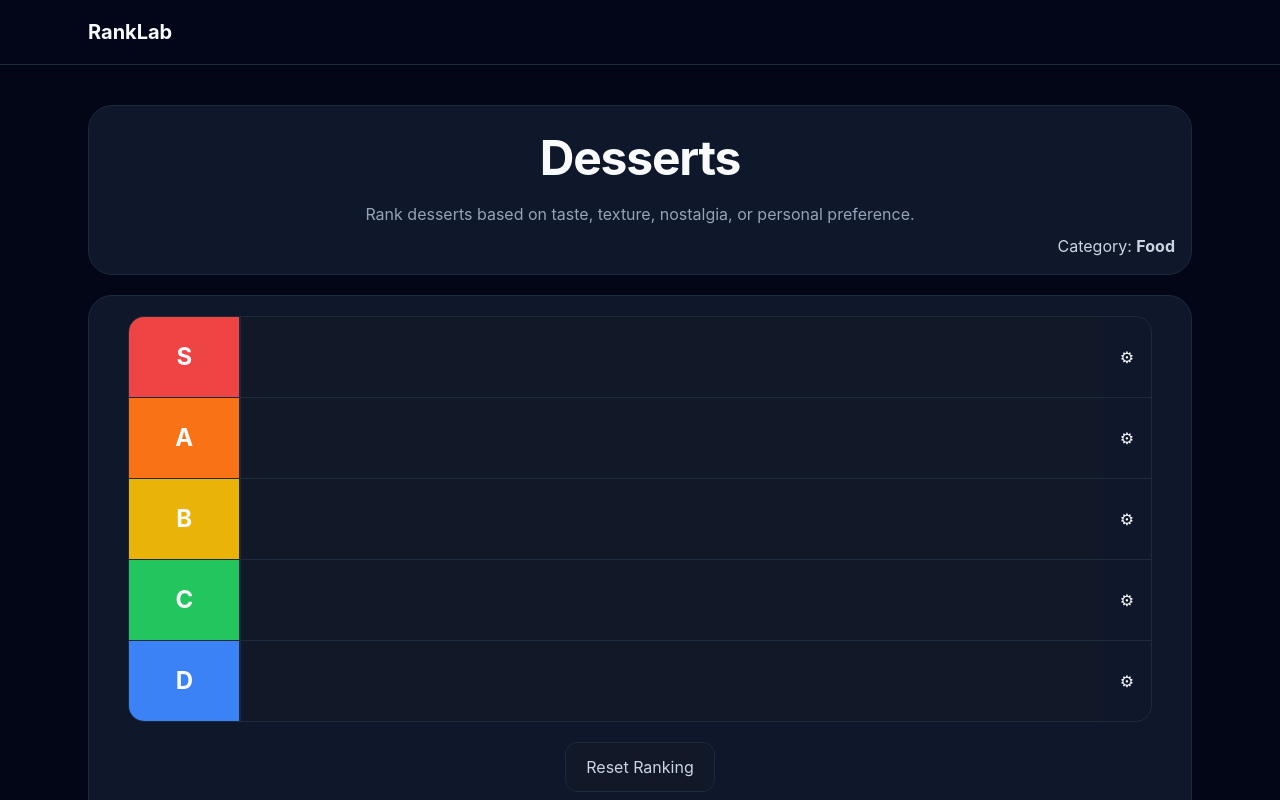
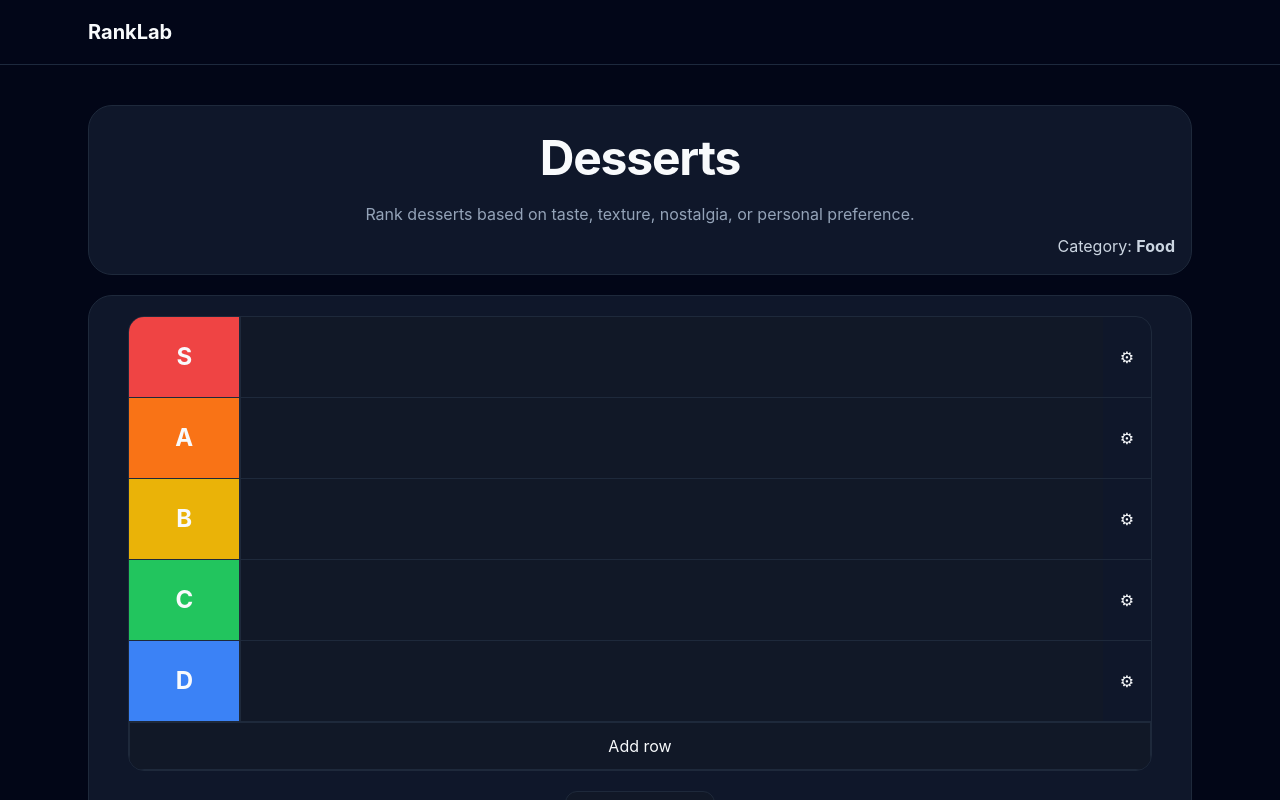
Before and after one commit to SantiG11/ranklab, a React (Vite) app: page /templates/desserts in a window 1280 px wide. Shown: the top 800 px of the page. Built offline with nearby package versions, Linux system fonts and the light colour scheme.

Commit message:
add Tier button added

```diff
--- a/src/pages/TemplateRankingPage.tsx
+++ b/src/pages/TemplateRankingPage.tsx
@@ -121,6 +121,17 @@ function TemplateRankingEditor({ template }: { template: Template }) {
     setSelectedTierId(null);
   }
 
+  // Add tier function
+  function addTier() {
+    const newTier = {
+      id: `tier-${crypto.randomUUID()}`,
+      name: "New Tier",
+      color: "tier-d",
+      items: [],
+    };
+    setTiers((prevTiers) => [...prevTiers, newTier]);
+  }
+
   // Reseting functions
   function resetTemplate() {
     setTiers(template.tiers);
@@ -213,6 +224,14 @@ function TemplateRankingEditor({ template }: { template: Template }) {
                 />
               </Fragment>
             ))}
+            {/* Add Row */}
+            <button
+              type="button"
+              onClick={addTier}
+              className="flex min-h-12 w-full items-center justify-center border border-app-border bg-app-surface-elevated transition hover:border-app-border-soft hover:bg-app-surface hover:shadow-lg hover:shadow-black/20"
+            >
+              Add row
+            </button>
           </div>
           {/* Edit row */}
           {currentEditingTier && (
```
